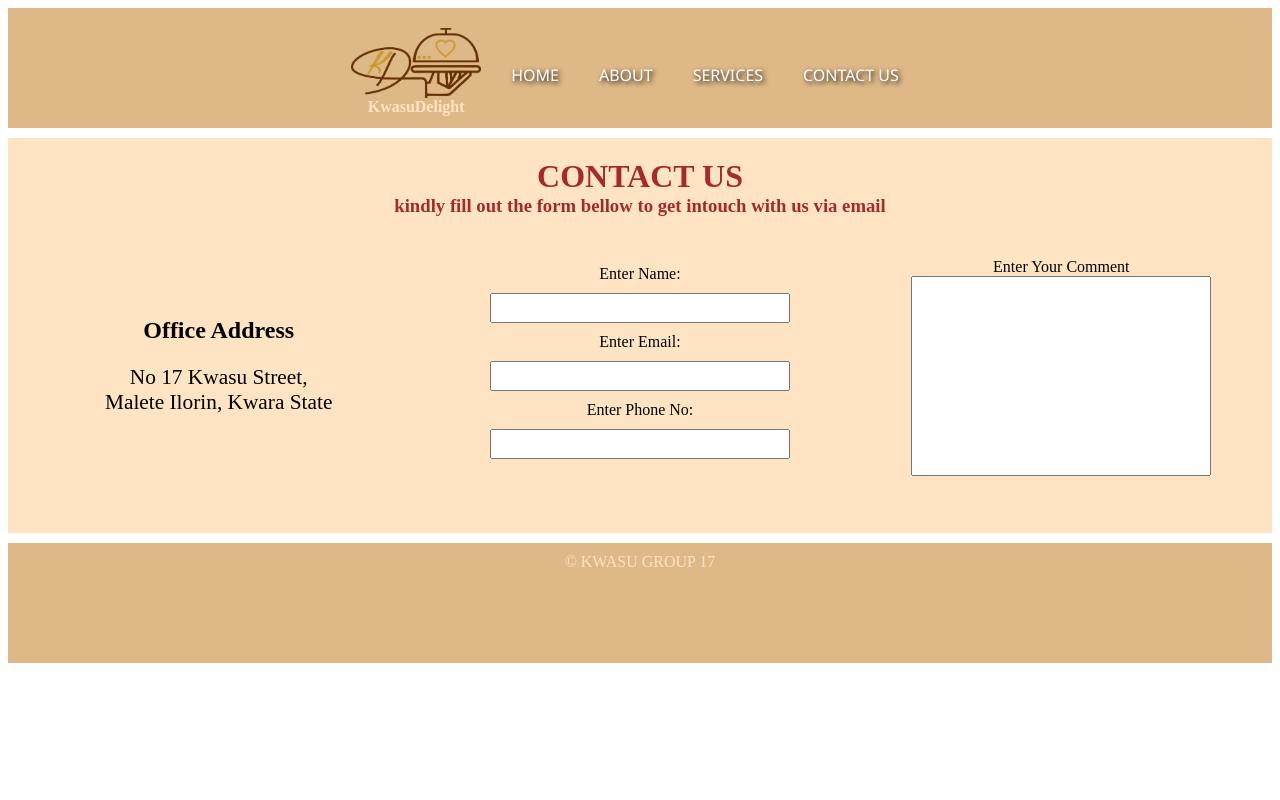
After one commit to unicodebeast/unicodebeast, a PHP site: page /KwasuEatry/contact.php in a window 1280 px wide. The commit adds this page. Run offline with PHP 8.4, Linux system fonts and the light colour scheme.

Commit message:
updated some new futures

```diff
--- /dev/null
+++ b/KwasuEatry/contact.php
@@ -0,0 +1,46 @@
+<html lang="en">
+<head>
+    <meta charset="UTF-8">
+    <meta name="viewport" content="width=device-width, initial-scale=1.0">
+    <meta http-equiv="X-UA-Compatible" content="ie=edge">
+    <title>Contact Us</title>
+    <link rel="stylesheet" href="main.css">
+</head>
+<body>
+    <div class="container">
+    <?php
+    require_once 'header.php';
+    ?>
+    <div class="section">
+        <div class="background">
+            <h1>CONTACT US</h1>
+            <h3>kindly fill out the form bellow to get intouch with us via email</h3>
+            <form action="" class="contact">
+                <div class="groups">
+                    <div class="column-1">
+                        <h2>Office Address</h2>
+                        <p>No 17 Kwasu Street, <br> Malete Ilorin, Kwara State </p>
+                    </div>
+                    <div class="column-2">
+                            Enter Name:
+                            <input type="text" name="Name" id="" class="con-input" required>
+                            Enter Email:
+                            <input type="email" name="" id="" class="con-input" required>
+                            Enter Phone No:
+                            <input type="tel" name="" id="" class="con-input" required>
+
+                    </div>
+                    <div class="column-3">
+                            Enter Your Comment
+                            <input type="textarea" name="" class="comment"id="" required>
+                    </div>
+                </div>
+            </form>
+        </div>
+    </div>
+    <?php
+    require_once 'footer.php';
+    ?>
+    </div>
+</body>
+</html>
--- a/KwasuEatry/header.php
+++ b/KwasuEatry/header.php
@@ -13,10 +13,10 @@
             </div>
             <div class="nav-items">
                 <ul>
-                    <li><a href="index.php">HOME</a></li>
-                    <li><a href="#">ABOUT</a></li>
-                    <li><a href="#">SERVICES</a></li>
-                    <li><a href="#">CONTACT US</a></li>
+                    <li><a href="home.php">HOME</a></li>
+                    <li><a href="about.php">ABOUT</a></li>
+                    <li><a href="services.php">SERVICES</a></li>
+                    <li><a href="contact.php">CONTACT US</a></li>
                 </ul>
             </div>
         </header>
--- a/KwasuEatry/main.css
+++ b/KwasuEatry/main.css
@@ -138,16 +138,32 @@ h5{
 .odd-row {
     background-color: white;
 }
-.column-1, .column-2 {
-    flex: 2;
+.groups{
+    display: flex;
+    flex-direction: row;
+    height: 300px;
+}
+.column-1, .column-2, .column-3{
+    text-align: center;
+    margin: 0 auto;
+    justify-content: center;
+    align-content: center;
+    flex: 1;
     padding: 20px;
+
 }
-.column-2{
-    flex:1;
-    background-color: bisque;
+
+.column-2 > input {
+    width: 300px;
+    height: 30px;
+    margin: 0 auto;
+    margin-top: 10px;
+    margin-bottom: 10px;
 }
-.checkbox{
-    text-align: center;
+
+.column-3 > input {
+    margin-top: 10px;
+    margin: 0 auto;
 }
 .t-data, .item{
     width:600px;
@@ -212,6 +228,27 @@ h5{
     justify-content: center;
     background-color:burlywood;
 }
+.con-input{
+    display: block;
+
+}
+p{
+    font-size: 16pt;
+}
+.comment{
+    display: block;
+    height: 200px;
+    width: 300px;
+}
+.about-img{
+    padding-top: 50px;
+    padding-left: 50px;
+}
+.texts{
+    margin-left: 100px;
+    margin-right: 100px;
+    padding-bottom: 50px;
+}
 /* HOVER CLASSES */
 @keyframes hover{
     from{ color: white;}
```
Also changed, not shown: KwasuEatry/about.php (added, +43 -0 lines), KwasuEatry/services.php (added, +40 -0 lines).
